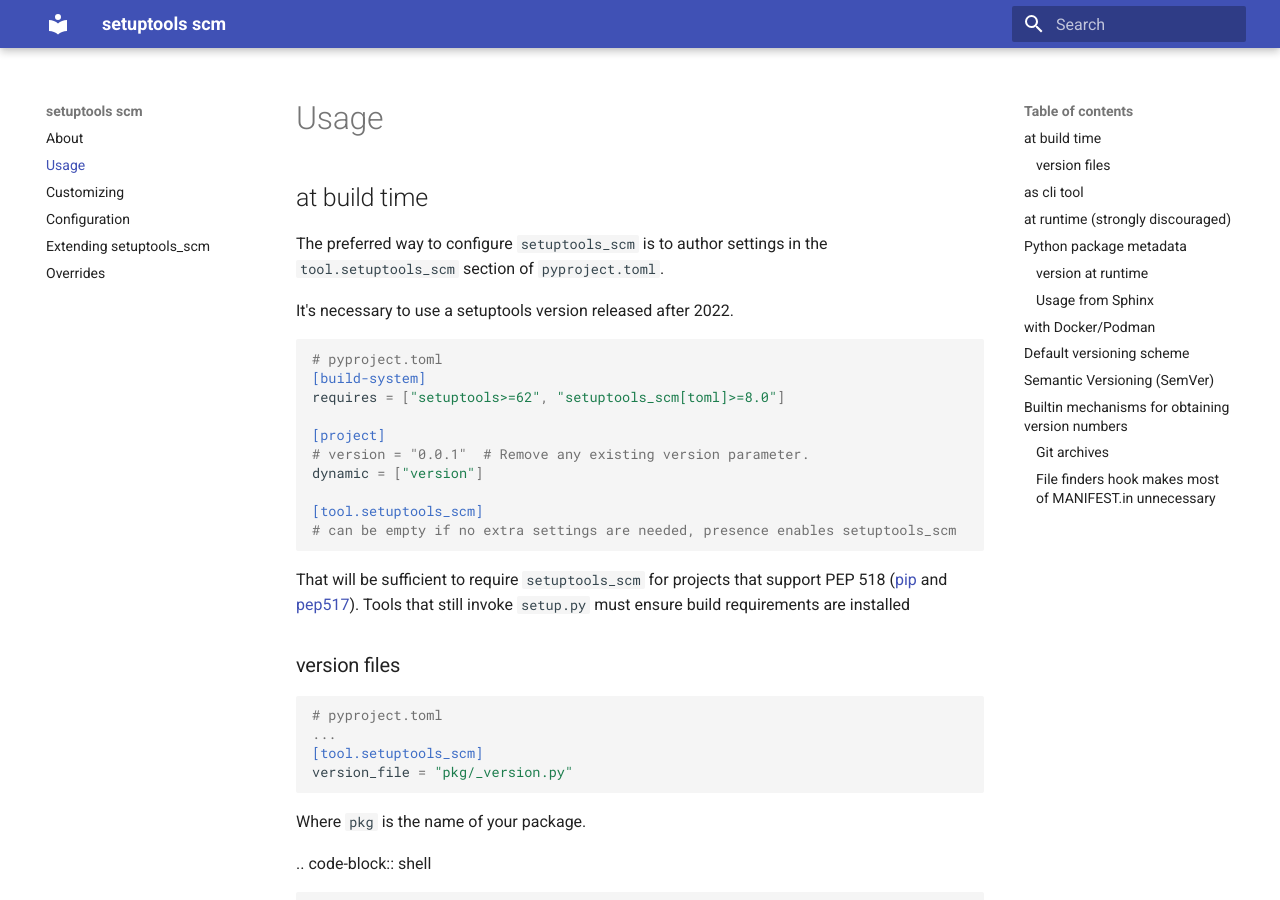
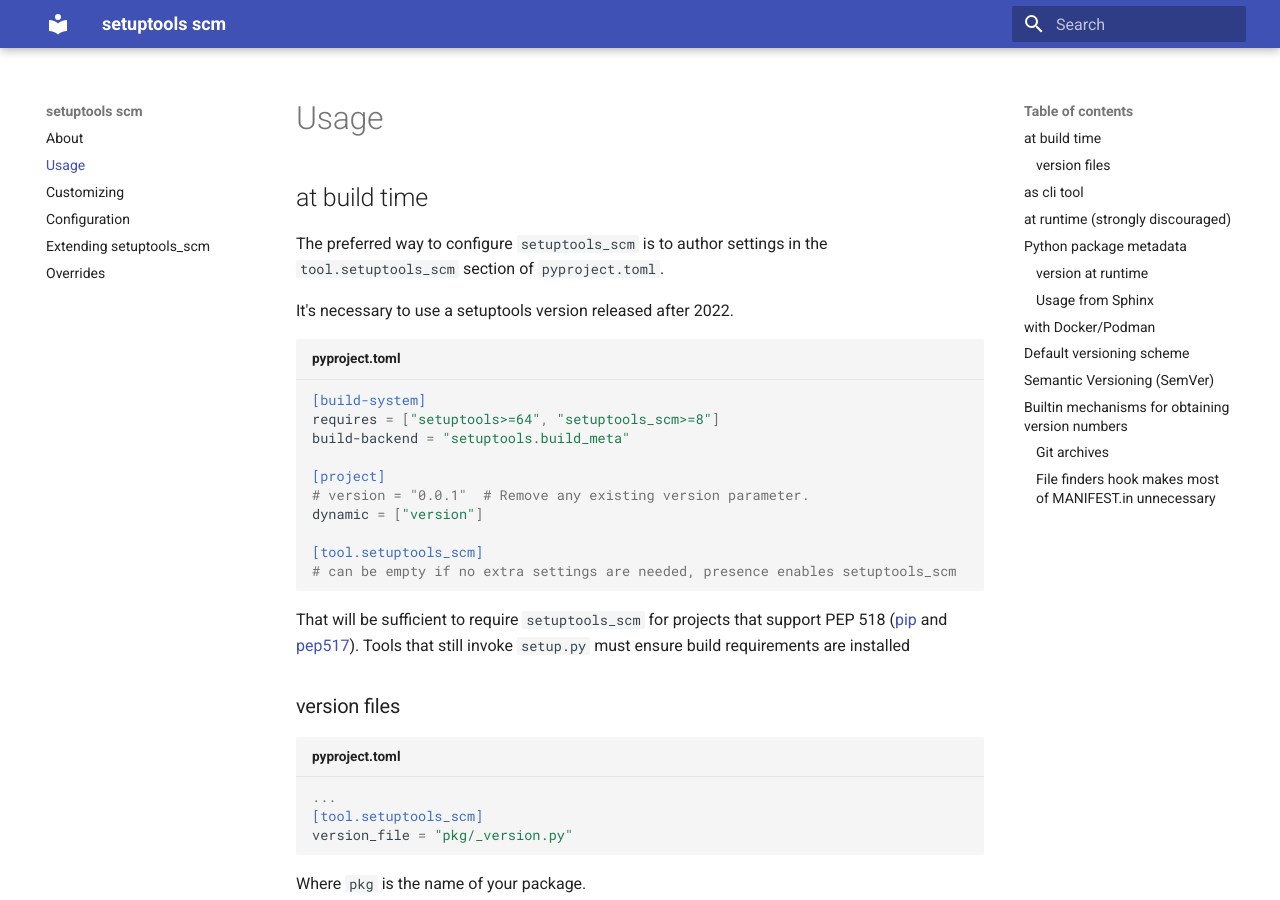
Before and after one commit to pypa/setuptools-scm, an MkDocs documentation site: the page built from docs/usage.md, in a window 1280 px wide and 900 px high. Built offline with MkDocs 1.6.1 and Material for MkDocs 9.7.7, drawn with Linux system fonts in a browser that asks for light colours; some of the changed text lies outside the part shown.

Commit message:
Update usage examples

````diff
--- a/docs/usage.md
+++ b/docs/usage.md
@@ -7,10 +7,10 @@ settings in the `tool.setuptools_scm` section of `pyproject.toml`.
 
 It's necessary to use a setuptools version released after 2022.
 
-```toml
-# pyproject.toml
+```toml title="pyproject.toml"
 [build-system]
-requires = ["setuptools>=62", "setuptools_scm[toml]>=8.0"]
+requires = ["setuptools>=64", "setuptools_scm>=8"]
+build-backend = "setuptools.build_meta"
 
 [project]
 # version = "0.0.1"  # Remove any existing version parameter.
@@ -27,8 +27,7 @@ Tools that still invoke `setup.py` must ensure build requirements are installed
 
 ### version files
 
-```toml
-# pyproject.toml
+```toml title="pyproject.toml"
 ...
 [tool.setuptools_scm]
 version_file = "pkg/_version.py"
@@ -108,8 +107,7 @@ you can retrieve it at runtime from PEP-0566_ metadata using
 ``importlib.metadata`` from the standard library (added in Python 3.8)
 or the `importlib_metadata`_ backport:
 
-```python
-# contents of package_name/__init__.py
+```python title="package_name/__init__.py"
 from importlib.metadata import version, PackageNotFoundError
 
 try:
@@ -257,7 +255,7 @@ be kept in version control. It's strongly recommended to be put into gitignore.
 
 
 
-### File finders hook makes most of MANIFEST.in unnecessary
+### File finders hook makes most of `MANIFEST.in` unnecessary
 
 `setuptools_scm` implements a [file_finders] entry point
 which returns all files tracked by your SCM.
````
Also changed, not shown: README.md (+5 -5 lines), docs/customizing.md (+3 -9 lines), docs/examples/version_scheme_code/pyproject.toml (+2 -5 lines), docs/index.md (+4 -7 lines).
